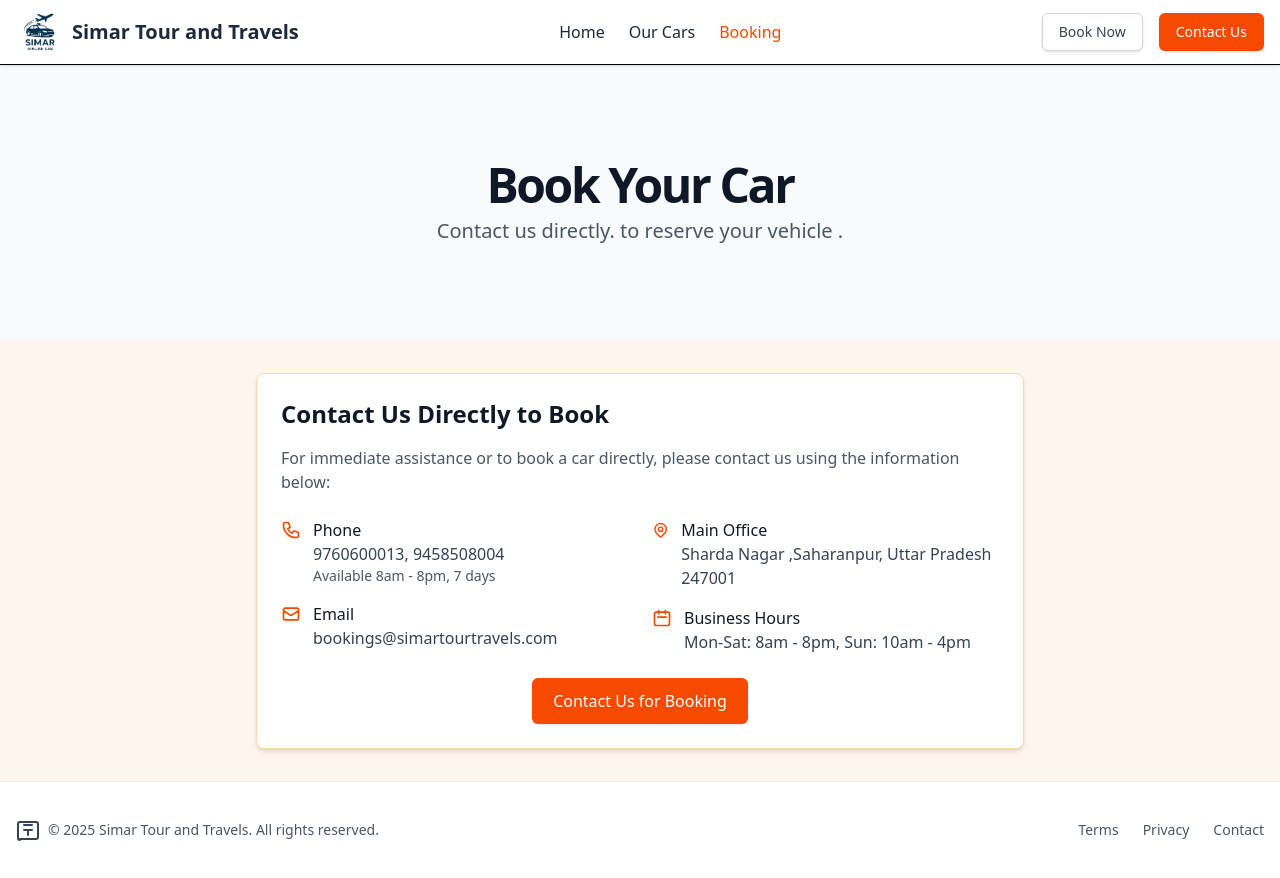
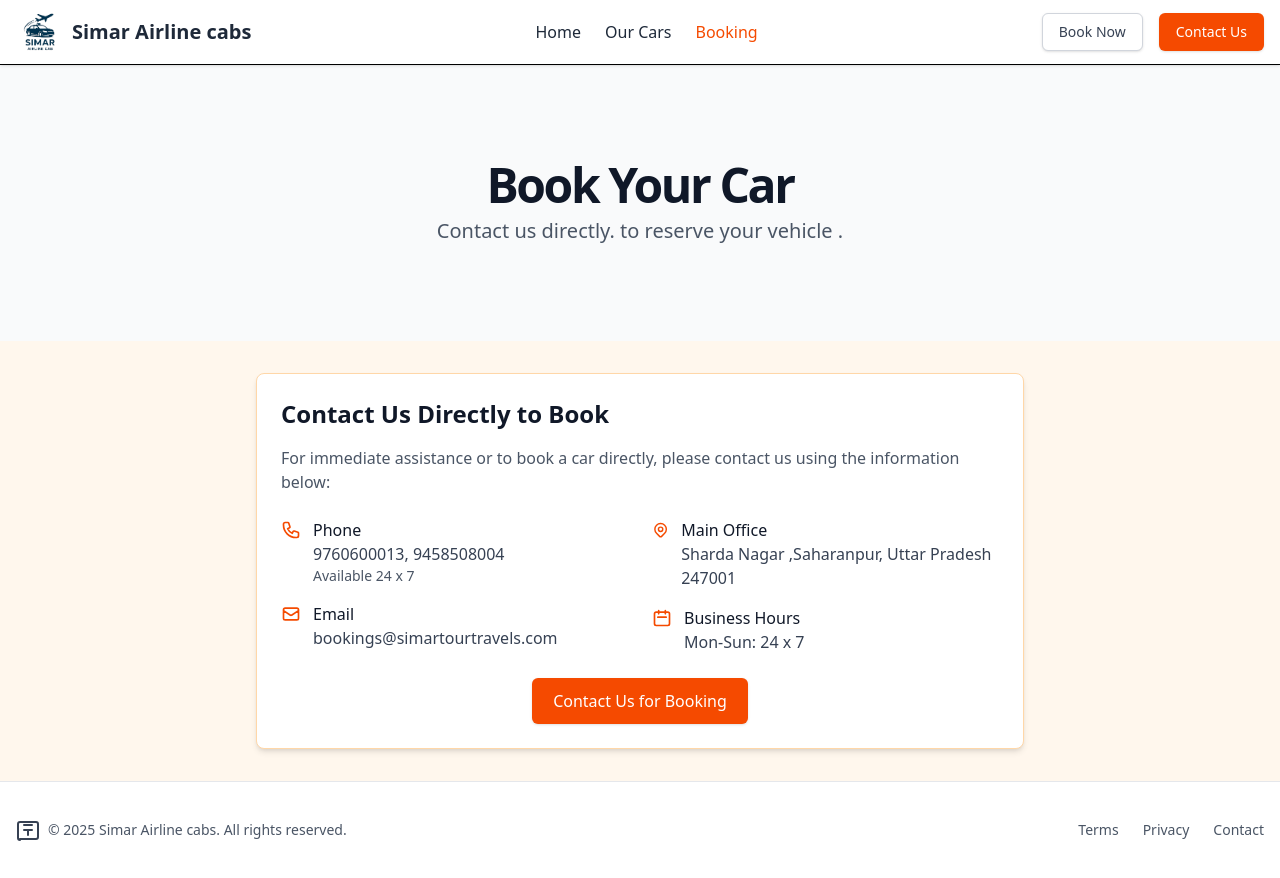
Before and after one commit to keshavsharma321/Car-Rentals, a Next.js app: page /booking in a window 1280 px wide. Built offline with nearby package versions, Linux system fonts and the light colour scheme.

Commit message:
Home Page and details updated

```diff
--- a/src/app/booking/page.tsx
+++ b/src/app/booking/page.tsx
@@ -20,7 +20,7 @@
                   className="h-12 w-12"
                   src={logo}
                 />
-            <span>Simar Tour and Travels</span>
+            <span>Simar Airline cabs</span>
           </Link>
           <nav className="hidden md:flex gap-6">
             <Link href="/" className="font-medium text-gray-800 hover:text-orange-600 transition-colors">
@@ -92,7 +92,7 @@
                     <div>
                       <h3 className="font-medium text-gray-900">Phone</h3>
                       <p className="text-gray-700 font-medium">9760600013, 9458508004</p>
-                      <p className="text-sm text-gray-600">Available 8am - 8pm, 7 days</p>
+                      <p className="text-sm text-gray-600">Available 24 x 7</p>
                     </div>
                   </div>
                   <div className="flex items-start gap-3">
@@ -155,7 +155,7 @@
                     </svg>
                     <div>
                       <h3 className="font-medium text-gray-900">Business Hours</h3>
-                      <p className="text-gray-700">Mon-Sat: 8am - 8pm, Sun: 10am - 4pm</p>
+                      <p className="text-gray-700">Mon-Sun: 24 x 7</p>
                     </div>
                   </div>
                 </div>
@@ -189,7 +189,7 @@
                 d="M8 7h8m-8 5h8m-4 5v-5m-8 9h16a2 2 0 002-2V6a2 2 0 00-2-2H4a2 2 0 00-2 2v14a2 2 0 002 2z"
               />
             </svg>
-            <p className="text-sm text-gray-600">© 2025 Simar Tour and Travels. All rights reserved.</p>
+            <p className="text-sm text-gray-600">© 2025 Simar Airline cabs. All rights reserved.</p>
           </div>
           <nav className="flex gap-4 sm:gap-6">
             <Link href="/terms" className="text-sm text-gray-600 hover:text-gray-900 hover:underline">
--- a/src/app/cars/page.tsx
+++ b/src/app/cars/page.tsx
@@ -189,7 +189,7 @@
                   className="h-12 w-12"
                   src={logo}
                 />
-            <span>Simar Tour and Travels</span>
+            <span>Simar Airline cabs</span>
           </Link>
           <nav className="hidden md:flex gap-6">
             <Link href="/" className="font-medium text-gray-800 hover:text-orange-600 transition-colors">
@@ -334,7 +334,7 @@
                 d="M8 7h8m-8 5h8m-4 5v-5m-8 9h16a2 2 0 002-2V6a2 2 0 00-2-2H4a2 2 0 00-2 2v14a2 2 0 002 2z"
               />
             </svg>
-            <p className="text-sm text-gray-600">© 2025 Simar Tour and Travels. All rights reserved.</p>
+            <p className="text-sm text-gray-600">© 2025 Simar Airline cabs. All rights reserved.</p>
           </div>
           <nav className="flex gap-4 sm:gap-6">
             <Link href="/terms" className="text-sm text-gray-600 hover:text-gray-900 hover:underline">
--- a/src/app/layout.tsx
+++ b/src/app/layout.tsx
@@ -2,7 +2,7 @@
 import './globals.css'
 
 export const metadata: Metadata = {
-  title: 'Simar tour and travels',
+  title: 'Simar Airline cabs',
 }
 
 export default function RootLayout({
--- a/src/app/page.tsx
+++ b/src/app/page.tsx
@@ -14,7 +14,7 @@
                   className="h-12 w-12"
                   src={logo}
                 />
-                  <span>Simar Tour and Travels</span>
+                  <span>Simar Airline cabs</span>
           </Link>
           <nav className="hidden md:flex gap-6">
             <Link href="/" className="font-medium text-orange-600 transition-colors">
@@ -53,7 +53,7 @@
                     Reliable Car Rental Service
                   </h1>
                   <p className="max-w-[600px] text-gray-600 md:text-xl">
-                    Experience comfort and convenience with Simar Tour and Travels. Quality cars at affordable rates.
+                    Experience comfort and convenience with Simar Airline cabs. Quality cars at affordable rates.
                   </p>
                 </div>
                 <div className="flex flex-col gap-2 min-[400px]:flex-row">
@@ -185,7 +185,7 @@
               <div className="space-y-2">
                 <h2 className="text-3xl font-bold tracking-tighter md:text-4xl text-gray-900">How It Works</h2>
                 <p className="max-w-[900px] text-gray-600 md:text-xl/relaxed lg:text-base/relaxed xl:text-xl/relaxed">
-                  Renting a car with Simar Tour and Travels is quick and easy. Follow these simple steps to get on the
+                  Renting a car with Simar Airline cabs is quick and easy. Follow these simple steps to get on the
                   road.
                 </p>
               </div>
@@ -296,7 +296,7 @@
                       ))}
                     </div>
                     <p className="text-gray-600">
-                    &quot;Great service and well-maintained cars. The team at Simar Tour and Travels was very
+                    &quot;Great service and well-maintained cars. The team at Simar Airline cabs was very
                       professional.&quot;
                     </p>
                     <div className="font-medium text-gray-900">- Amit K.</div>
@@ -346,9 +346,13 @@
                 </div>
               </div>
               <div className="flex items-center justify-center">
-                <div className="w-full rounded-lg border border-orange-200 bg-white p-6 shadow-md">
+  <div className="w-full rounded-lg border border-orange-200 bg-white shadow-md overflow-hidden">
+    <div className="p-6 border-b border-orange-100">
       <h3 className="text-xl font-bold text-gray-900 mb-4">Contact Information</h3>
-                  <div className="space-y-4">
+      <div className="flex flex-col md:flex-row gap-6">
+        {/* Left Column */}
+        <div className="flex flex-col gap-4 flex-1">
+          {/* Phone */}
           <div className="flex items-start gap-3">
             <svg
               xmlns="http://www.w3.org/2000/svg"
@@ -366,9 +370,11 @@
             </svg>
             <div>
               <h4 className="font-medium text-gray-900">Phone</h4>
-                        <p className="text-gray-700 font-medium">+91 98765 43210</p>
+              <p className="text-gray-700 font-medium">9760600013, 9458508004</p>
             </div>
           </div>
+
+          {/* Email */}
           <div className="flex items-start gap-3">
             <svg
               xmlns="http://www.w3.org/2000/svg"
@@ -389,6 +395,11 @@
               <p className="text-gray-700">bookings@simartourtravels.com</p>
             </div>
           </div>
+        </div>
+
+        {/* Right Column */}
+        <div className="flex flex-col gap-4 flex-1">
+          {/* Main Office */}
           <div className="flex items-start gap-3">
             <svg
               xmlns="http://www.w3.org/2000/svg"
@@ -407,9 +418,11 @@
             </svg>
             <div>
               <h4 className="font-medium text-gray-900">Main Office</h4>
-                        <p className="text-gray-700">123 Main St, City Center</p>
+              <p className="text-gray-700">Sharda Nagar ,Saharanpur, Uttar Pradesh 247001</p>
             </div>
           </div>
+
+          {/* Business Hours */}
           <div className="flex items-start gap-3">
             <svg
               xmlns="http://www.w3.org/2000/svg"
@@ -427,12 +440,28 @@
             </svg>
             <div>
               <h4 className="font-medium text-gray-900">Business Hours</h4>
-                        <p className="text-gray-700">Mon-Sat: 8am - 8pm, Sun: 10am - 4pm</p>
+              <p className="text-gray-700">Mon-Sun: 24 x 7</p>
             </div>
           </div>
         </div>
       </div>
     </div>
+
+    {/* Map Section */}
+    <div className="h-64 w-full">
+      <iframe
+src="https://www.google.com/maps/embed?pb=!1m18!1m12!1m3!1d13825.978816999275!2d77.51231774115851!3d29.965209699412675!2m3!1f0!2f0!3f0!3m2!1i1024!2i768!4f13.1!3m3!1m2!1s0x390eeafb1684a8b1%3A0x92964b2b64ef3765!2sSharda%20Nagar%2C%20Saharanpur%2C%20Uttar%20Pradesh%20247001!5e0!3m2!1sen!2sin!4v1746077790053!5m2!1sen!2sin"
+        className="w-full h-full border-0"
+        allowFullScreen={true}
+        loading="lazy"
+        referrerPolicy="no-referrer-when-downgrade"
+        title="Simar Airline cabs Location"
+        aria-label="Map showing the location of Simar Airline cabs office"
+      ></iframe>
+    </div>
+  </div>
+</div>
+
             </div>
           </div>
         </section>
@@ -454,7 +483,7 @@
                 d="M8 7h8m-8 5h8m-4 5v-5m-8 9h16a2 2 0 002-2V6a2 2 0 00-2-2H4a2 2 0 00-2 2v14a2 2 0 002 2z"
               />
             </svg>
-            <p className="text-sm text-gray-600">© 2025 Simar Tour and Travels. All rights reserved.</p>
+            <p className="text-sm text-gray-600">© 2025 Simar Airline cabs. All rights reserved.</p>
           </div>
           <nav className="flex gap-4 sm:gap-6">
             <Link href="/terms" className="text-sm text-gray-600 hover:text-gray-900 hover:underline">
```
Lines whose indentation alone changed are shown as unchanged.
